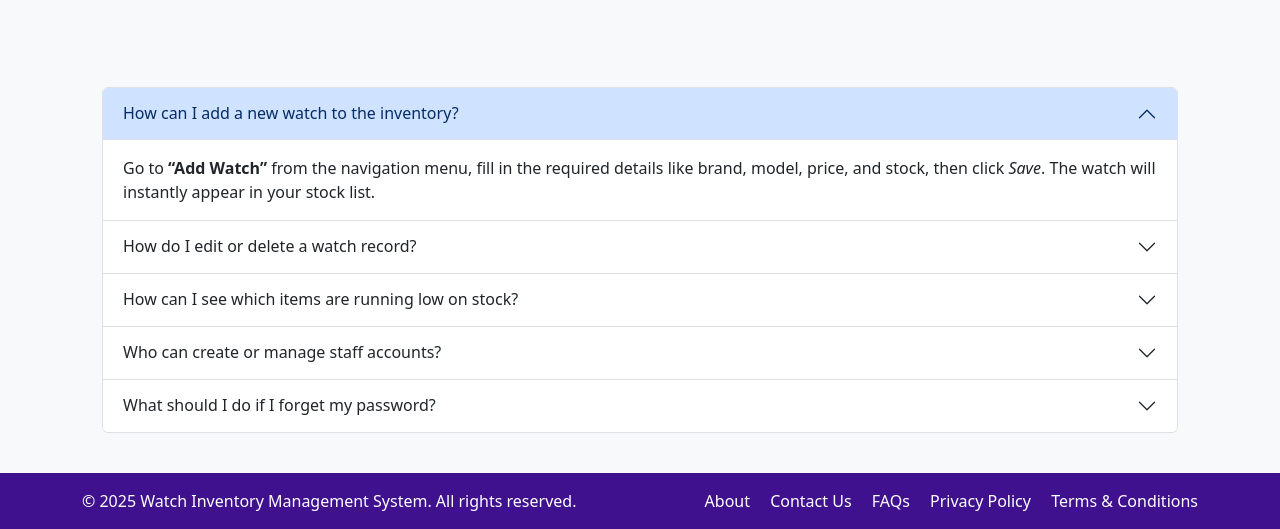
After one commit to GaurishankarP/EternaWatches, a Django app: page /faqs/ in a window 1280 px wide. The commit adds this page. Shown: the part 444-973 px from the top of the page. Run offline with Django 5.2, Linux system fonts and the light colour scheme.

Commit message:
final commit

```diff
--- a/watch_store/templates/base.html
+++ b/watch_store/templates/base.html
@@ -20,7 +20,6 @@
             font-weight: bold;
             letter-spacing: 1px;
         }
-        /* Make main take up all available space */
         main {
             flex: 1;
         }
@@ -34,13 +33,21 @@
     </style>
 </head>
 <body>
+    <!-- Navbar -->
     <nav class="navbar navbar-expand-lg navbar-dark" style="background-color: #3f118f;">
         <div class="container">
             <a class="navbar-brand d-flex align-items-center" href="{% url 'home' %}">
-                <span class="me-2"><svg width="32" height="32" fill="currentColor" class="bi bi-watch" viewBox="0 0 16 16"><path d="M8 3a5 5 0 1 0 0 10A5 5 0 0 0 8 3zm0 1a4 4 0 1 1 0 8A4 4 0 0 1 8 4z"/><path d="M8 1a1 1 0 0 1 1 1v1.07a6.001 6.001 0 0 1 4.93 4.93H15a1 1 0 0 1 1 1v2a1 1 0 0 1-1 1h-1.07a6.001 6.001 0 0 1-4.93 4.93V15a1 1 0 0 1-1 1H6a1 1 0 0 1-1-1v-1.07A6.001 6.001 0 0 1 .07 8H1a1 1 0 0 1 1-1V6a1 1 0 0 1-1-1h1.07A6.001 6.001 0 0 1 7 1.07V1a1 1 0 0 1 1-1h2z"/></svg></span>
+                <span class="me-2">
+                    <svg width="32" height="32" fill="currentColor" class="bi bi-watch" viewBox="0 0 16 16">
+                        <path d="M8 3a5 5 0 1 0 0 10A5 5 0 0 0 8 3zm0 1a4 4 0 1 1 0 8A4 4 0 0 1 8 4z"/>
+                        <path d="M8 1a1 1 0 0 1 1 1v1.07a6.001 6.001 0 0 1 4.93 4.93H15a1 1 0 0 1 1 1v2a1 1 0 0 1-1 1h-1.07a6.001 6.001 0 0 1-4.93 4.93V15a1 1 0 0 1-1 1H6a1 1 0 0 1-1-1v-1.07A6.001 6.001 0 0 1 .07 8H1a1 1 0 0 1 1-1V6a1 1 0 0 1-1-1h1.07A6.001 6.001 0 0 1 7 1.07V1a1 1 0 0 1 1-1h2z"/>
+                    </svg>
+                </span>
                 Watch Inventory
             </a>
-            <button class="navbar-toggler" type="button" data-bs-toggle="collapse" data-bs-target="#navbarNavAltMarkup" aria-controls="navbarNavAltMarkup" aria-expanded="false" aria-label="Toggle navigation">
+            <button class="navbar-toggler" type="button" data-bs-toggle="collapse"
+                    data-bs-target="#navbarNavAltMarkup" aria-controls="navbarNavAltMarkup"
+                    aria-expanded="false" aria-label="Toggle navigation">
                 <span class="navbar-toggler-icon"></span>
             </button>
             <div class="collapse navbar-collapse" id="navbarNavAltMarkup">
@@ -61,20 +68,23 @@
         </div>
     </nav>
 
-    <!-- Main wrapper -->
-    <main>
-        <div class="container mt-4">
+    <!-- ✅ Alerts: fixed at top-right -->
     {% if messages %}
+    <div class="position-fixed top-0 end-0 p-3" style="z-index:1080;">
         {% for message in messages %}
-                    <div class="alert alert-{{ message.tags }} alert-dismissible fade show auto-dismiss-alert" role="alert">
+            <div class="alert alert-{{ message.tags }} alert-dismissible fade show shadow auto-dismiss-alert mb-2"
+                 role="alert" style="min-width:280px;">
                 {{ message }}
                 <button type="button" class="btn-close" data-bs-dismiss="alert" aria-label="Close"></button>
             </div>
         {% endfor %}
+    </div>
     {% endif %}
 
-            {% block content %}
-            {% endblock %}
+    <!-- Main content -->
+    <main>
+        <div class="container mt-4">
+            {% block content %}{% endblock %}
         </div>
     </main>
 
@@ -86,18 +96,24 @@
             </div>
             <div>
                 <a href="{% url 'about' %}" class="text-white text-decoration-none me-3">About</a>
-                <a href="{% url 'contact' %}" class="text-white text-decoration-none">Contact Us</a>
+                <a href="{% url 'contact' %}" class="text-white text-decoration-none me-3">Contact Us</a>
+                <a href="{% url 'faq' %}" class="text-white text-decoration-none me-3">FAQs</a>
+                <a href="{% url 'privacy_policy' %}" class="text-white text-decoration-none me-3">Privacy Policy</a>
+                <a href="{% url 'terms&conditions' %}" class="text-white text-decoration-none">Terms & Conditions</a>
             </div>
         </div>
     </footer>
 
-    <script src="https://cdn.jsdelivr.net/npm/bootstrap@5.3.7/dist/js/bootstrap.bundle.min.js" integrity="sha384-ndDqU0Gzau9qJ1lfW4pNLlhNTkCfHzAVBReH9diLvGRem5+R9g2FzA8ZGN954O5Q" crossorigin="anonymous"></script>
+    <script src="https://cdn.jsdelivr.net/npm/bootstrap@5.3.7/dist/js/bootstrap.bundle.min.js"
+            integrity="sha384-ndDqU0Gzau9qJ1lfW4pNLlhNTkCfHzAVBReH9diLvGRem5+R9g2FzA8ZGN954O5Q"
+            crossorigin="anonymous"></script>
+
     <script>
         // Auto-dismiss alerts after 3 seconds
-        document.addEventListener('DOMContentLoaded', function() {
+        document.addEventListener('DOMContentLoaded', function () {
             var alertList = document.querySelectorAll('.auto-dismiss-alert');
-            alertList.forEach(function(alert) {
-                setTimeout(function() {
+            alertList.forEach(function (alert) {
+                setTimeout(function () {
                     var bsAlert = bootstrap.Alert.getOrCreateInstance(alert);
                     bsAlert.close();
                 }, 3000);
--- /dev/null
+++ b/watch_store/templates/watch_app/faq.html
@@ -0,0 +1,125 @@
+{% extends 'base.html' %}
+
+{% block title %}
+    <title>FAQs | Eterna Watches Inventory</title>
+{% endblock %}
+
+{% block content %}
+<style>
+    .faq-header {
+        background: url('https://plus.unsplash.com/premium_photo-1733266880122-1e9a03068ab1?w=600&auto=format&fit=crop&q=60&ixlib=rb-4.1.0&ixid=M3wxMjA3fDB8MHxzZWFyY2h8Mzl8fGZhcXN8ZW58MHx8MHx8fDA%3D') no-repeat center center/cover;
+        height: 45vh;
+        display: flex;
+        align-items: center;
+        justify-content: center;
+        color: white;
+        text-align: center;
+        position: relative;
+        border-radius: 1rem;
+        margin-bottom: 2rem;
+    }
+    .faq-header::after {
+        content: "";
+        position: absolute;
+        top: 0; left: 0;
+        width: 100%; height: 100%;
+        background: rgba(63, 17, 143, 0.65);
+        border-radius: 1rem;
+    }
+    .faq-header h1 {
+        position: relative;
+        z-index: 1;
+        font-size: 2.5rem;
+        font-weight: bold;
+    }
+    .faq-section {
+        padding: 40px 20px;
+    }
+    .accordion-button:focus {
+        box-shadow: none;
+    }
+</style>
+
+<!-- FAQ Header -->
+<section class="faq-header mb-5">
+    <h1>Frequently Asked Questions</h1>
+</section>
+
+<!-- FAQ Content -->
+<div class="container faq-section">
+    <div class="accordion" id="faqAccordion">
+
+        <!-- Question 1 -->
+        <div class="accordion-item">
+            <h2 class="accordion-header" id="q1">
+                <button class="accordion-button" type="button" data-bs-toggle="collapse" data-bs-target="#a1">
+                    How can I add a new watch to the inventory?
+                </button>
+            </h2>
+            <div id="a1" class="accordion-collapse collapse show" data-bs-parent="#faqAccordion">
+                <div class="accordion-body">
+                    Go to <strong>“Add Watch”</strong> from the navigation menu, fill in the required details like brand, model, price, and stock, then click <em>Save</em>.
+                    The watch will instantly appear in your stock list.
+                </div>
+            </div>
+        </div>
+
+        <!-- Question 2 -->
+        <div class="accordion-item">
+            <h2 class="accordion-header" id="q2">
+                <button class="accordion-button collapsed" type="button" data-bs-toggle="collapse" data-bs-target="#a2">
+                    How do I edit or delete a watch record?
+                </button>
+            </h2>
+            <div id="a2" class="accordion-collapse collapse" data-bs-parent="#faqAccordion">
+                <div class="accordion-body">
+                    Open the <strong>“Manage Inventory”</strong> page, locate the watch you want to update, and choose <em>Edit</em> or <em>Delete</em> from the actions column.
+                </div>
+            </div>
+        </div>
+
+        <!-- Question 3 -->
+        <div class="accordion-item">
+            <h2 class="accordion-header" id="q3">
+                <button class="accordion-button collapsed" type="button" data-bs-toggle="collapse" data-bs-target="#a3">
+                    How can I see which items are running low on stock?
+                </button>
+            </h2>
+            <div id="a3" class="accordion-collapse collapse" data-bs-parent="#faqAccordion">
+                <div class="accordion-body">
+                    Check the <strong>Dashboard</strong> or <strong>Reports</strong> section. Low-stock alerts appear in red, and you can generate a “Low Stock Report” anytime.
+                </div>
+            </div>
+        </div>
+
+        <!-- Question 4 -->
+        <div class="accordion-item">
+            <h2 class="accordion-header" id="q4">
+                <button class="accordion-button collapsed" type="button" data-bs-toggle="collapse" data-bs-target="#a4">
+                    Who can create or manage staff accounts?
+                </button>
+            </h2>
+            <div id="a4" class="accordion-collapse collapse" data-bs-parent="#faqAccordion">
+                <div class="accordion-body">
+                    Only users with <strong>Admin</strong> privileges can add or edit staff accounts from the <em>User Management</em> page.
+                </div>
+            </div>
+        </div>
+
+        <!-- Question 5 -->
+        <div class="accordion-item">
+            <h2 class="accordion-header" id="q5">
+                <button class="accordion-button collapsed" type="button" data-bs-toggle="collapse" data-bs-target="#a5">
+                    What should I do if I forget my password?
+                </button>
+            </h2>
+            <div id="a5" class="accordion-collapse collapse" data-bs-parent="#faqAccordion">
+                <div class="accordion-body">
+                    Click on the <strong>“Forgot Password”</strong> link on the login page. If you’re still locked out, contact the system administrator via the <a href="{% url 'contact' %}">Contact page</a>.
+                </div>
+            </div>
+        </div>
+
+    </div>
+</div>
+{% endblock %}
--- a/watch_store/templates/watch_app/home.html
+++ b/watch_store/templates/watch_app/home.html
@@ -71,7 +71,7 @@
         <div class="col-md-4 mb-4 mb-md-0">
             <div class="card border-0 shadow-sm py-4">
                 <div class="display-4 text-warning"><i class="bi bi-award"></i></div>
-                <h4 class="mt-2">{{ total_brands|default:'10+' }}</h4>
+                <h4 class="mt-2">{{ total_brands|default:'100+' }}</h4>
                 <p class="mb-0">Premium Brands</p>
             </div>
         </div>
--- a/watch_store/watch_app/urls.py
+++ b/watch_store/watch_app/urls.py
@@ -1,5 +1,5 @@
 from django.urls import path
-from .views import home_view, add_watch_view, show_watch_view, update_watch_view, delete_watch_view, about_us_view, contact_us_view
+from .views import home_view, add_watch_view, show_watch_view, update_watch_view, delete_watch_view, about_us_view, contact_us_view, faqs_view, privacy_policy_view, terms_and_conditions_view
 
 urlpatterns = [
     path('', home_view, name='home'),
@@ -9,4 +9,7 @@ urlpatterns = [
     path('delete/<id>',delete_watch_view, name="delete-watch"),
     path('about/', about_us_view, name='about'),
     path('contact/', contact_us_view, name='contact'),
+    path('faqs/', faqs_view, name='faq'),
+    path('privacy_policy/', privacy_policy_view, name='privacy_policy'),
+    path('terms_and_conditions/', terms_and_conditions_view, name='terms&conditions'),
 ]
--- a/watch_store/watch_app/views.py
+++ b/watch_store/watch_app/views.py
@@ -111,3 +111,18 @@ def contact_us_view(request):
     template_name = "watch_app/contact_us.html"
     context = {}
     return render(request, template_name, context)
+
+def faqs_view(request):
+    template_name = "watch_app/faq.html"
+    context = {}
+    return render(request, template_name, context)
+
+def privacy_policy_view(request):
+    template_name = "watch_app/privacy_policy.html"
+    context = {}
+    return render(request, template_name, context)
+
+def terms_and_conditions_view(request):
+    template_name = "watch_app/terms_and_conditons.html"
+    context = {}
+    return render(request, template_name, context)
```
Also changed, not shown: watch_store/templates/auth_app/login.html (+19 -25 lines), watch_store/templates/auth_app/signup.html (+22 -7 lines), watch_store/templates/watch_app/add_watch.html (+9 -1 lines), watch_store/templates/watch_app/privacy_policy.html (added, +36 -0 lines), watch_store/templates/watch_app/show_watch.html (+5 -2 lines), watch_store/templates/watch_app/terms_and_conditons.html (added, +36 -0 lines), watch_store/db.sqlite3, watch_store/media/media/G_shock_HbuCJZq.jpg (added). Lines whose indentation alone changed are shown as unchanged.
